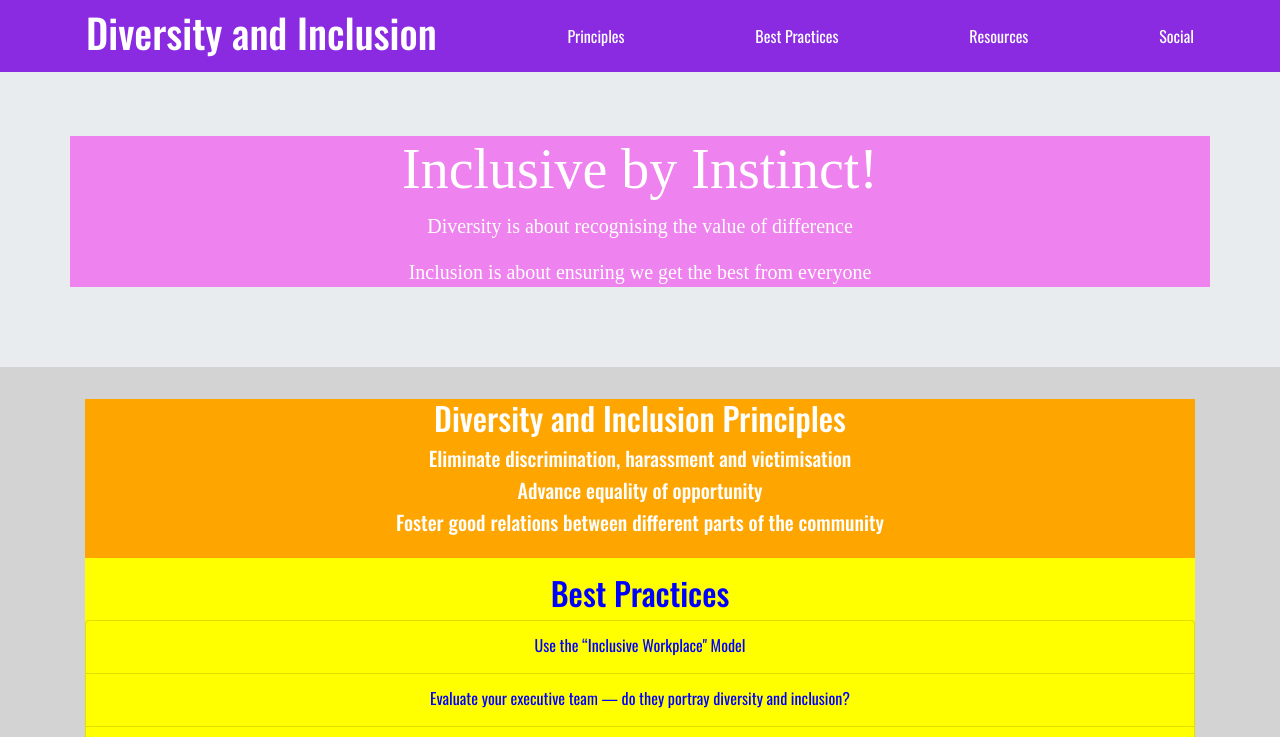
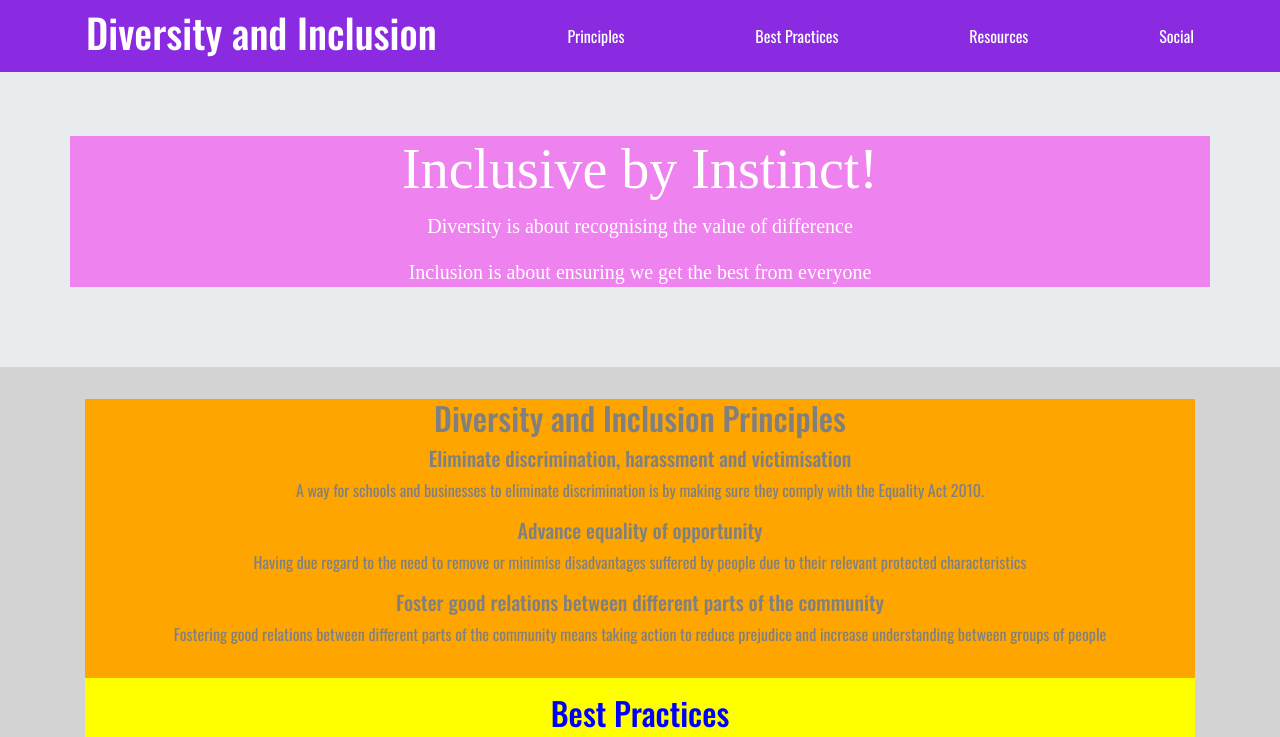
Before and after one commit to 6cwk5nut/Individual-Assessment-Assignment, a plain HTML site: page index.html in a window 1280 px wide. Shown: the top 737 px of the page. Drawn offline with nearby package versions, Linux system fonts and the light colour scheme.

Commit message:
Correct final principles styling and wording, supplement the readme file

```diff
--- a/assets/css/style.css
+++ b/assets/css/style.css
@@ -69,7 +69,7 @@ body {
 /*priciples*/
 
 #principles {
-    color:white;
+    color:grey;
     text-align: center;
     font-family: Oswald, sans-serif;
     padding-bottom: 1em;
@@ -109,6 +109,7 @@ padding-top: 1em;}
 .social-links {
    display:flex;
    justify-content: space-evenly;
+   color:white;
 
 
 }
--- a/index.html
+++ b/index.html
@@ -43,14 +43,17 @@
 
             <div class="principle">
                 <h5>Eliminate discrimination, harassment and victimisation</h5>
+                <p> A way for schools and businesses to eliminate discrimination is by making sure they comply with the Equality Act 2010.</p>
 
             </div>
             <div class="principle">
                 <h5> Advance equality of opportunity</h5>
+                <p>Having due regard to the need to remove or minimise disadvantages suffered by people due to their relevant protected characteristics</p>
 
             </div>
             <div class="principle">
                 <h5>Foster good relations between different parts of the community</h5>
+                <p>Fostering good relations between different parts of the community means taking action to reduce prejudice and increase understanding between groups of people</p>
             </div>
         </section>
         <!------Best Practices-->
```
Also changed, not shown: 3 other files.
